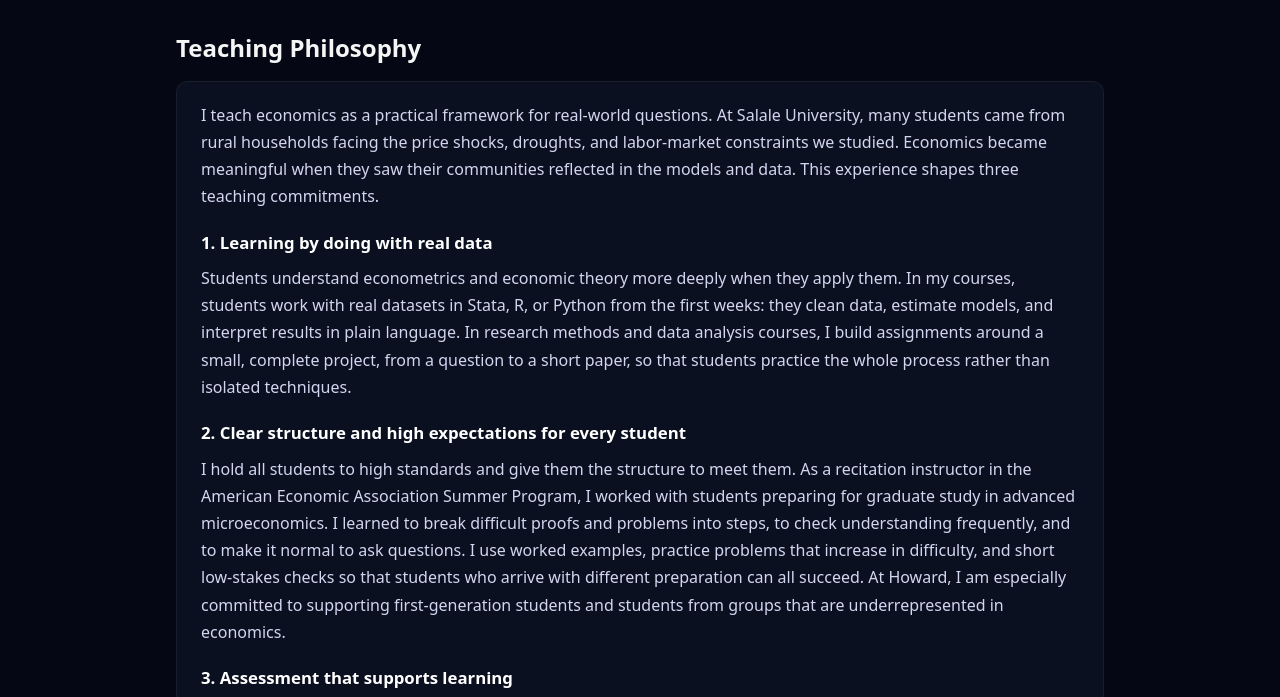
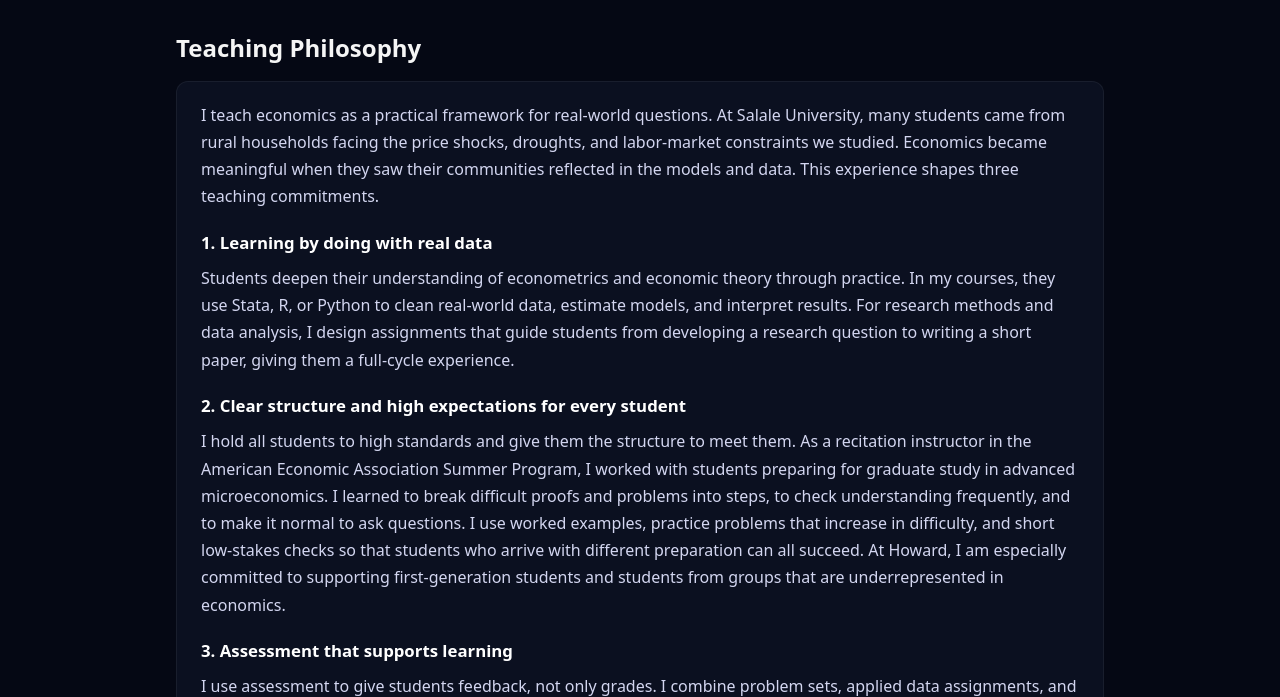
Before and after one commit to Tewodros78/faculty-portfolio, a plain HTML site: page teaching.html in a window 1280 px wide. Shown: the part 68-765 px from the top of the page. Drawn offline with Linux system fonts and the light colour scheme.

Commit message:
Update teaching.html

```diff
--- a/teaching.html
+++ b/teaching.html
@@ -37,7 +37,9 @@
                 rural households facing the price shocks, droughts, and labor-market constraints we studied.
                 Economics became meaningful when they saw their communities reflected in the models and data. This experience shapes three teaching commitments.</p>
 <h3>1. Learning by doing with real data</h3>
-            <p>Students understand econometrics and economic theory more deeply when they apply them. In my courses, students work with real datasets in Stata, R, or Python from the first weeks: they clean data, estimate models, and interpret results in plain language. In research methods and data analysis courses, I build assignments around a small, complete project, from a question to a short paper, so that students practice the whole process rather than isolated techniques.</p>
+            <p>Students deepen their understanding of econometrics and economic theory through practice. In my courses, they use Stata, R, or Python to clean real-world data,
+                estimate models, and interpret results. For research methods and data analysis, I design assignments that guide students from developing a research question to
+                writing a short paper, giving them a full-cycle experience.</p>
 <h3>2. Clear structure and high expectations for every student</h3>
             <p>I hold all students to high standards and give them the structure to meet them. As a recitation instructor in the American Economic Association Summer Program, I worked with students preparing for graduate study in advanced microeconomics. I learned to break difficult proofs and problems into steps, to check understanding frequently, and to make it normal to ask questions. I use worked examples, practice problems that increase in difficulty, and short low-stakes checks so that students who arrive with different preparation can all succeed. At Howard, I am especially committed to supporting first-generation students and students from groups that are underrepresented in economics.</p>
 <h3>3. Assessment that supports learning</h3>
```
